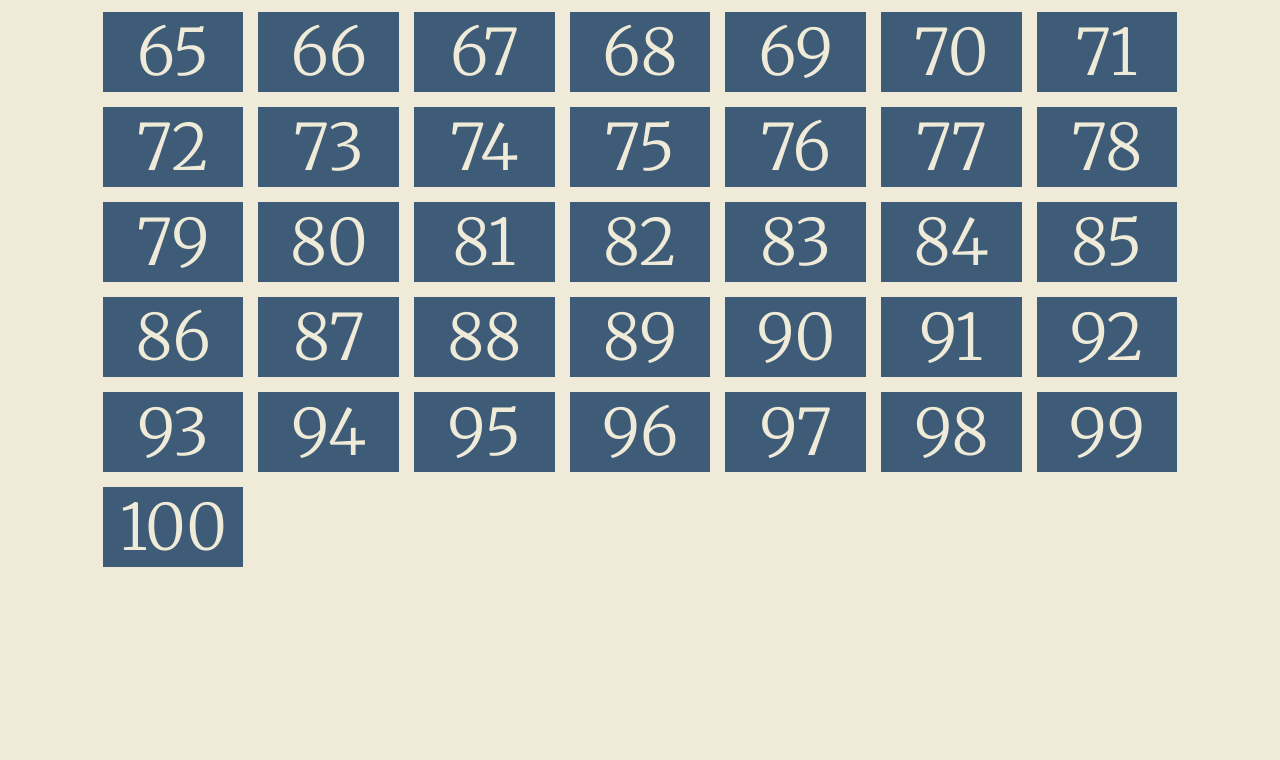
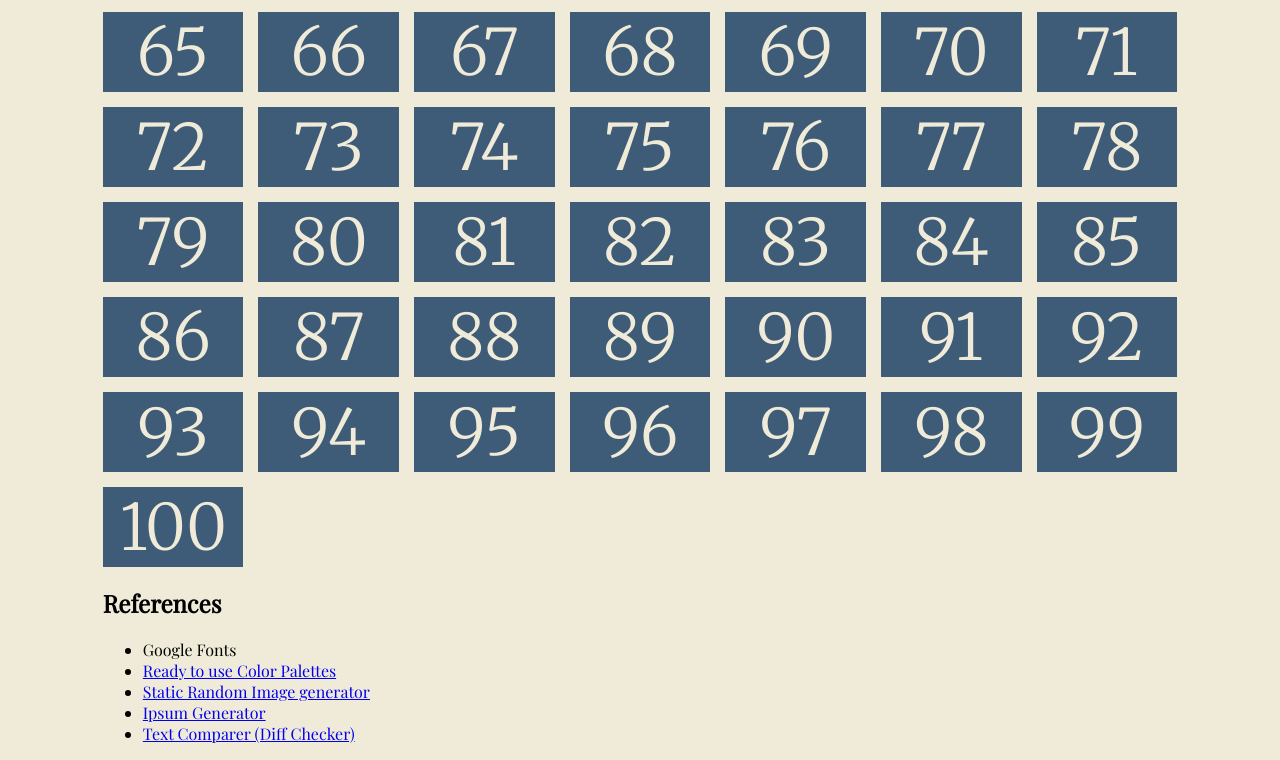
Before and after one commit to democ2s/100daychallengeWeb, a plain HTML site: page index.html in a window 1280 px wide. Shown: the part 969-1729 px from the top of the page. Before the commit the page ends 1544 px from the top, so only its background shows below. Drawn offline with nearby package versions, Linux system fonts and the light colour scheme.

Commit message:
Add files via upload

```diff
--- a/index.html
+++ b/index.html
@@ -125,6 +125,18 @@
 
 
         </div>
+        <section class="ref">
+            <h2>References</h2>
+            <ul>
+                <li>Google Fonts</li>
+                <li><a target="_blank" href="https://colorhunt.co/">Ready to use Color Palettes</a></li>
+                <li><a target="_blank" href="https://picsum.photos/">Static Random Image generator</a></li>
+                <li><a target="_blank" href="https://loremipsum.io/">Ipsum Generator</a></li>
+                <li><a target="_blank" href="https://www.diffchecker.com/">Text Comparer (Diff Checker)</a></li>
+
+
+            </ul>
+        </section>
     </div>
 
 </body>
```
